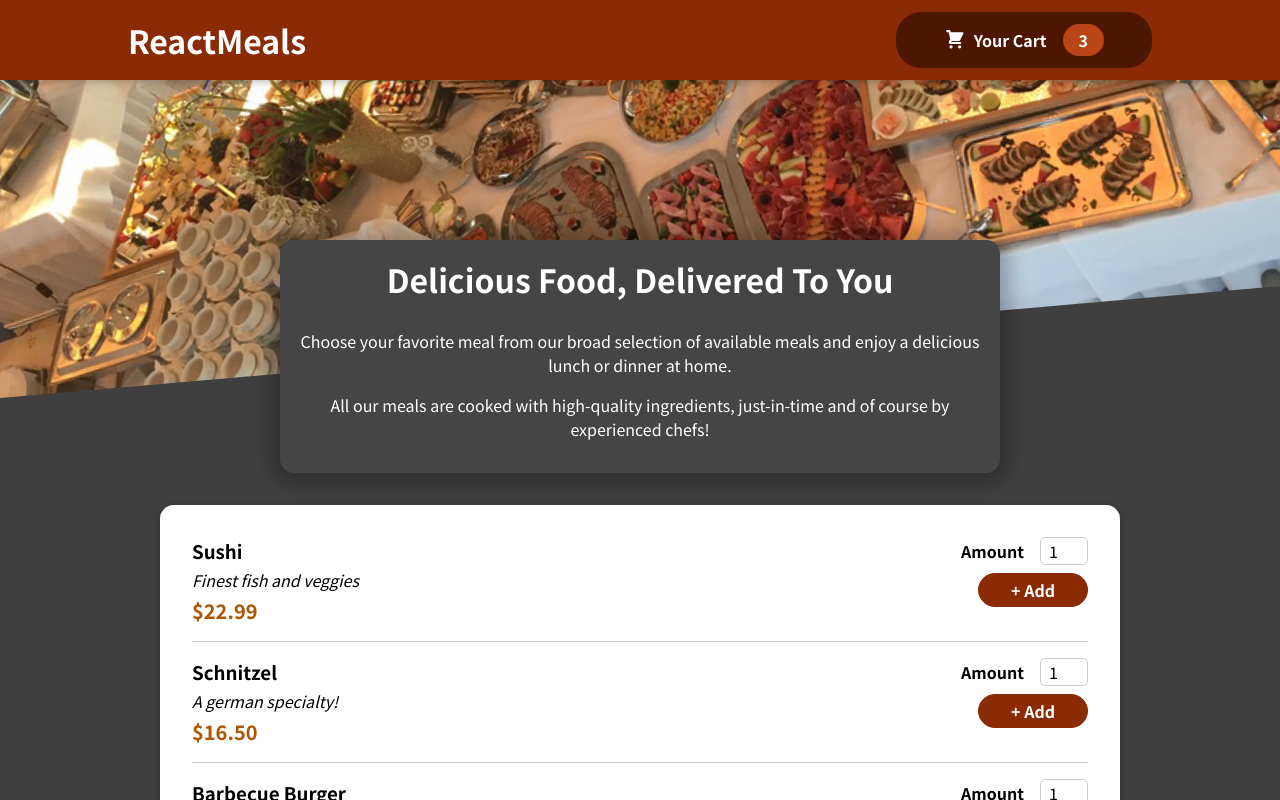
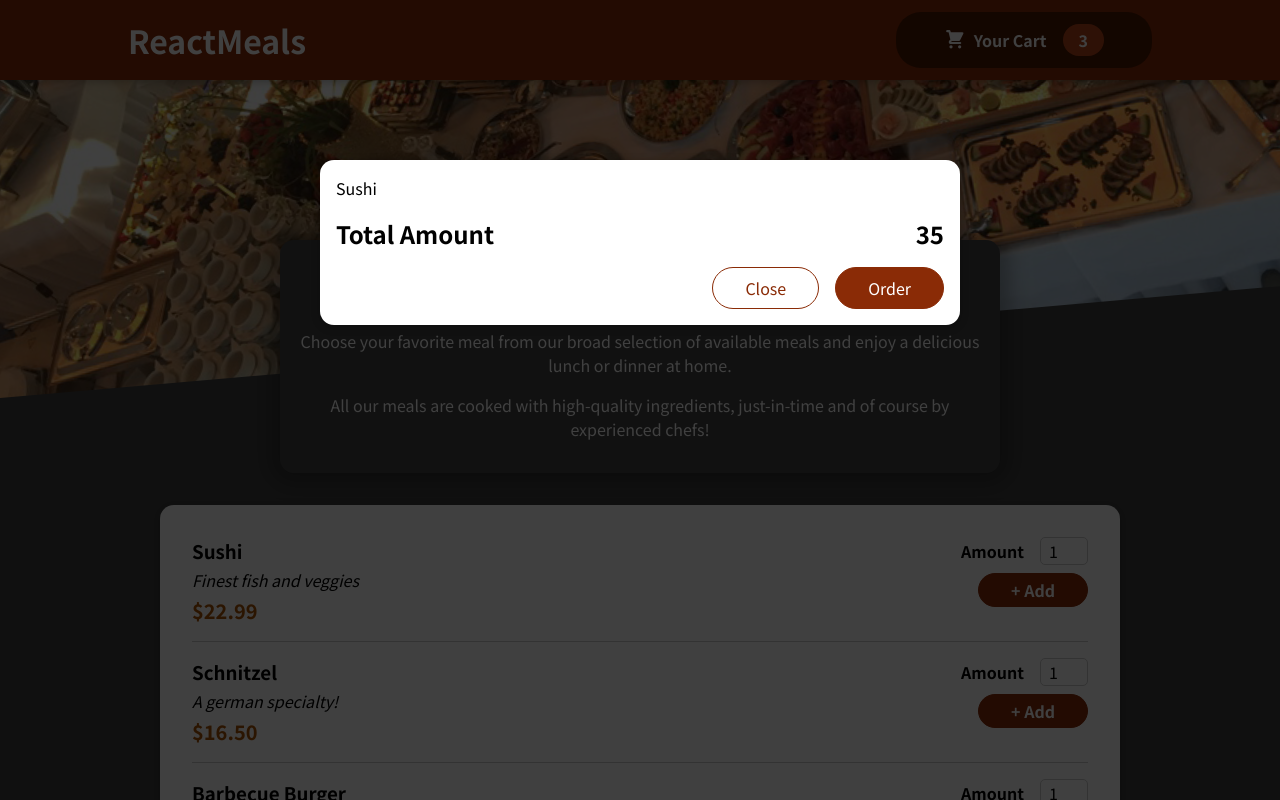
Before and after one commit to elite1003/sharpner-restaurant-app, a React (Create React App) app: page / in a window 1280 px wide. Shown: the top 800 px of the page. Built offline with nearby package versions, Linux system fonts and the light colour scheme.

Commit message:
add Cart, ModalBackrop and ModalOverlay Component

```diff
--- a/public/index.html
+++ b/public/index.html
@@ -28,6 +28,7 @@
   </head>
   <body>
     <noscript>You need to enable JavaScript to run this app.</noscript>
+    <div id="overlays"></div>
     <div id="root"></div>
     <!--
       This HTML file is a template.
--- a/src/App.jsx
+++ b/src/App.jsx
@@ -1,9 +1,11 @@
 import React, { Fragment } from "react";
+import Cart from "./components/Cart/Cart";
 import Header from "./components/Layout/Header";
 import Meals from "./components/Meals/Meals";
 const App = () => {
   return (
     <Fragment>
+      <Cart />
       <Header />
       <main>
         <Meals />
--- /dev/null
+++ b/src/components/Cart/Cart.jsx
@@ -0,0 +1,29 @@
+import React from "react";
+import Modal from "../UI/Modal";
+
+import classes from "./Cart.module.css";
+
+const Cart = (props) => {
+  const cartItems = (
+    <ul className={classes["cart-items"]}>
+      {[{ id: "c1", name: "Sushi", amount: 2, price: 12.99 }].map((item) => (
+        <li key={item.id}>{item.name}</li>
+      ))}
+    </ul>
+  );
+  return (
+    <Modal>
+      {cartItems}
+      <div className={classes.total}>
+        <span>Total Amount</span>
+        <span>35</span>
+      </div>
+      <div className={classes.actions}>
+        <button className={classes["button--alt"]}>Close</button>
+        <button className={classes.button}>Order</button>
+      </div>
+    </Modal>
+  );
+};
+
+export default Cart;
--- /dev/null
+++ b/src/components/Cart/Cart.module.css
@@ -0,0 +1,44 @@
+.cart-items {
+  list-style: none;
+  margin: 0;
+  padding: 0;
+}
+
+.total {
+  display: flex;
+  justify-content: space-between;
+  align-items: center;
+  font-weight: bold;
+  font-size: 1.5rem;
+  margin: 1rem 0;
+}
+
+.actions {
+  text-align: right;
+}
+
+.actions button {
+  font: inherit;
+  cursor: pointer;
+  background-color: transparent;
+  border: 1px solid #8a2b06;
+  padding: 0.5rem 2rem;
+  border-radius: 25px;
+  margin-left: 1rem;
+}
+
+.actions button:hover,
+.actions button:active {
+  background-color: #5a1a01;
+  border-color: #5a1a01;
+  color: white;
+}
+
+.actions .button--alt {
+  color: #8a2b06;
+}
+
+.actions .button {
+  background-color: #8a2b06;
+  color: white;
+}
--- a/src/components/Meals/MealItem/MealItemForm.jsx
+++ b/src/components/Meals/MealItem/MealItemForm.jsx
@@ -2,8 +2,12 @@
 import classes from "./MealItemForm.module.css";
 
 const MealItemForm = (props) => {
+  const handleSubmit = (e) => {
+    e.preventDefault();
+    console.log("handle Add");
+  };
   return (
-    <form className={classes.form}>
+    <form className={classes.form} onSubmit={handleSubmit}>
       <Input
         label="Amount"
         input={{
--- /dev/null
+++ b/src/components/UI/Modal.jsx
@@ -0,0 +1,29 @@
+import React, { Fragment } from "react";
+import classes from "./Modal.module.css";
+import ReactDOM from "react-dom";
+const Backdrop = () => {
+  return <div className={classes.backdrop} />;
+};
+
+const ModalOverlay = (props) => {
+  return (
+    <div className={classes.modal}>
+      <div className={classes.content}>{props.children}</div>
+    </div>
+  );
+};
+
+const portalElement = document.getElementById("overlays");
+const Modal = (props) => {
+  return (
+    <Fragment>
+      {ReactDOM.createPortal(<Backdrop />, portalElement)}
+      {ReactDOM.createPortal(
+        <ModalOverlay>{props.children}</ModalOverlay>,
+        portalElement
+      )}
+    </Fragment>
+  );
+};
+
+export default Modal;
--- /dev/null
+++ b/src/components/UI/Modal.module.css
@@ -0,0 +1,40 @@
+.backdrop {
+  position: fixed;
+  top: 0;
+  left: 0;
+  width: 100%;
+  height: 100vh;
+  z-index: 20;
+  background-color: rgba(0, 0, 0, 0.75);
+}
+
+.modal {
+  position: fixed;
+  top: 20vh;
+  left: 5%;
+  width: 90%;
+  background-color: white;
+  padding: 1rem;
+  border-radius: 14px;
+  box-shadow: 0 2px 8px rgba(0, 0, 0, 0.25);
+  z-index: 30;
+  animation: slide-down 300ms ease-out forwards;
+}
+
+@media (min-width: 768px) {
+  .modal {
+    width: 40rem;
+    left: calc(50% - 20rem);
+  }
+}
+
+@keyframes slide-down {
+  from {
+    opacity: 0;
+    transform: translateY(-3rem);
+  }
+  to {
+    opacity: 1;
+    transform: translateY(0);
+  }
+}
```
